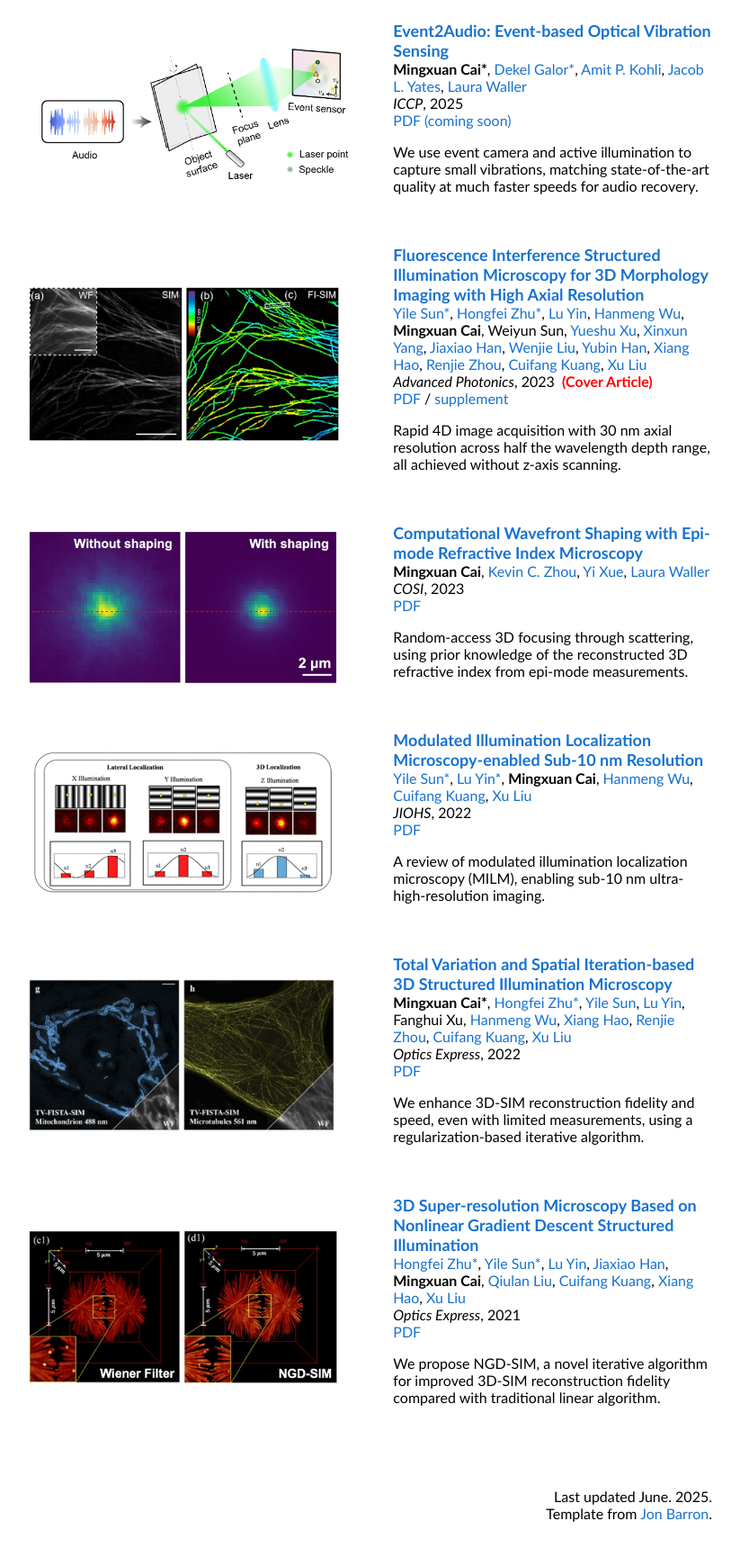
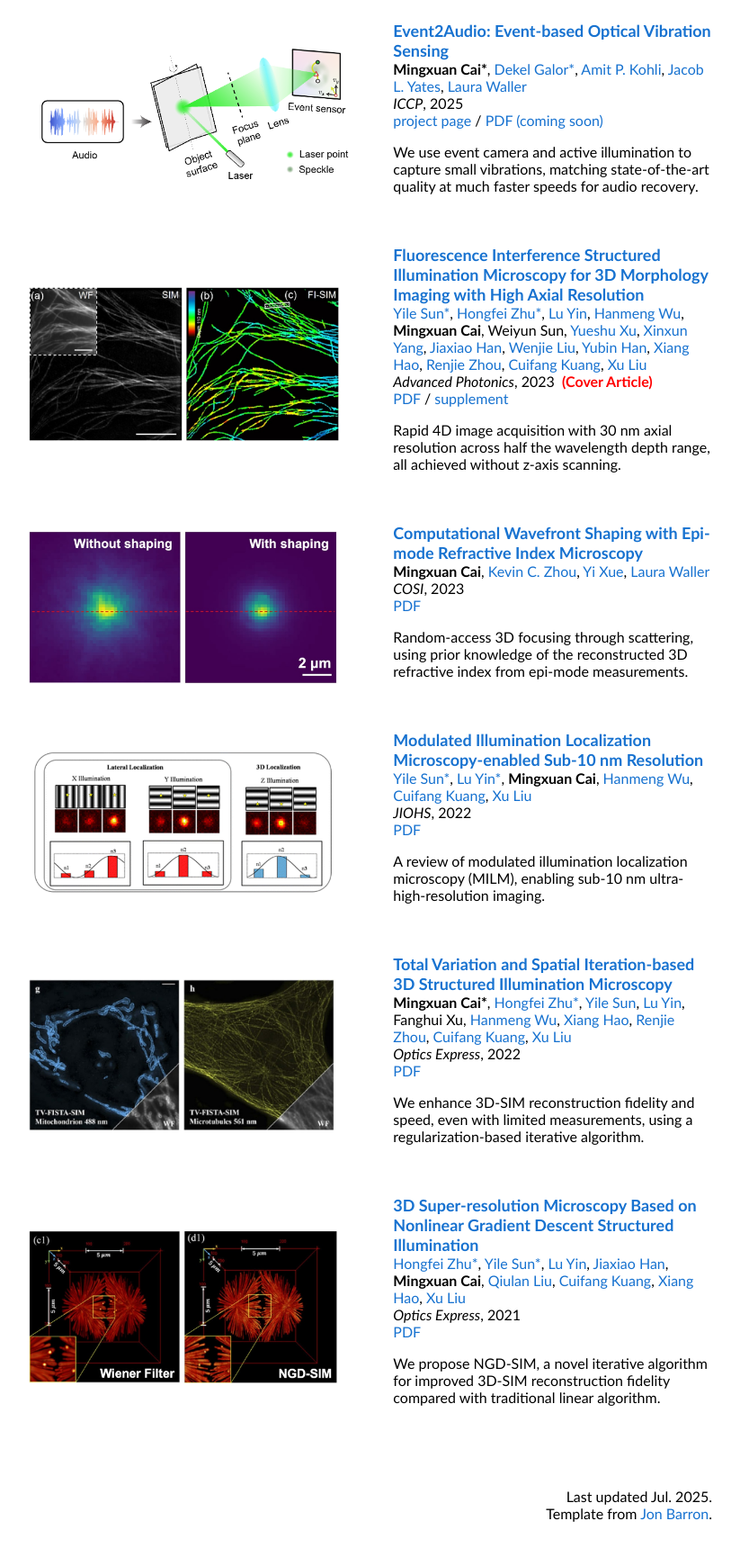
Before and after one commit to mingxuancai/mingxuancai.github.io, a plain HTML site: page index.html in a window 1280 px wide. Shown: the part 376-2106 px from the top of the page at 90% size, without its empty margins (228-1051 px from the left). Drawn offline with Linux system fonts and the light colour scheme; some icons are missing.

Commit message:
update event2audio website

```diff
--- a/index.html
+++ b/index.html
@@ -92,7 +92,7 @@
                 <br>
                 <em>ICCP</em>, 2025 &nbsp
                 <br>
-                <a href="">PDF (coming soon)</a>
+                <a href="https://mingxuancai.github.io/event2audio/">project page</a> / <a href="">PDF (coming soon)</a>
                 <p></p>
                 <p>We use event camera and active illumination to capture small vibrations, matching
                   state-of-the-art quality at much faster speeds for audio recovery.</p>
@@ -251,7 +251,7 @@
                 <br>
                 <p align="right">
                   <!-- <font size="2"> -->
-                  Last updated June. 2025.
+                  Last updated Jul. 2025.
                   <br>
                   <!-- <font size="2"> -->
                   Template from <a href="https://jonbarron.info/">Jon Barron</a>.
```
